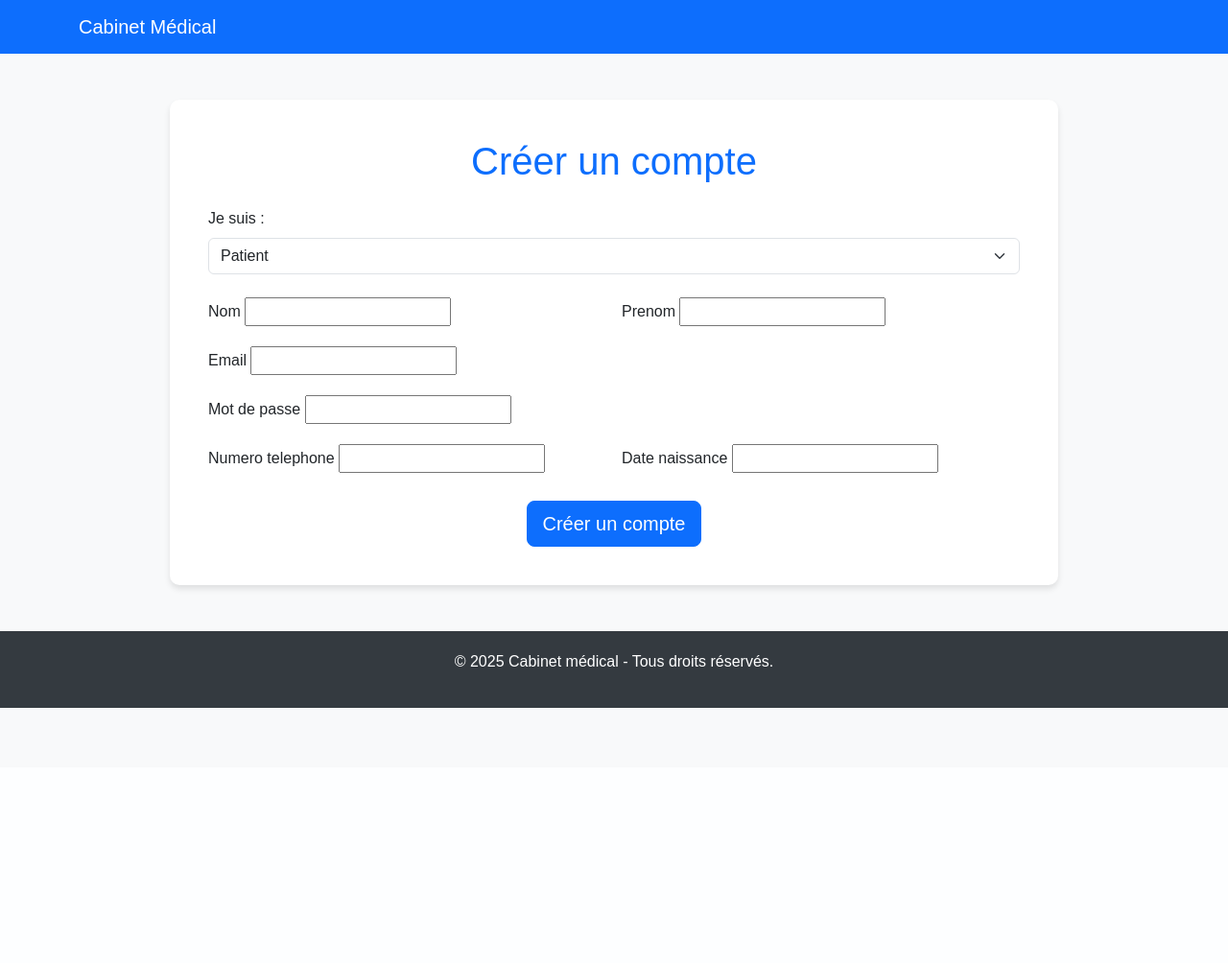
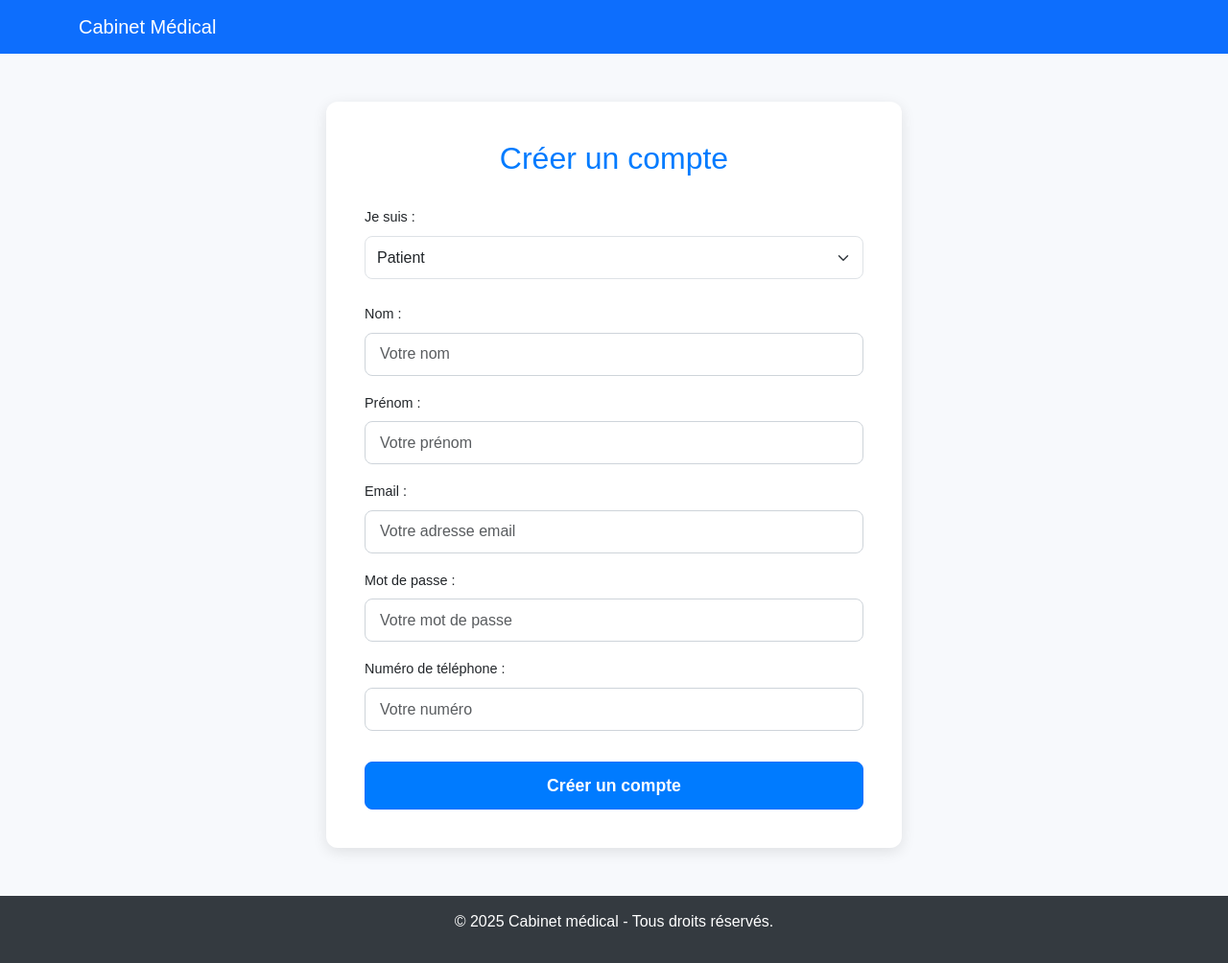
Before and after one commit to Hicham-0/proj_python, a Django app: page /creer_compte in a window 1280 px wide. Shown: the whole page at 96% size. Before the commit the page ends 738 px from the top, so only its background shows below. Run offline with Django 5.2, Linux system fonts and the light colour scheme.

Commit message:
modification interface

```diff
--- a/cabinet/forms.py
+++ b/cabinet/forms.py
@@ -7,10 +7,6 @@ class MedecinForm(forms.ModelForm):
     class Meta:
         model = Medecin
         fields = ['nom', 'prenom', 'email', 'mot_de_passe', 'specialite', 'numero_telephone', 'ville']
-        widgets = {
-            'specialite': forms.Select(attrs={'class': 'form-select'}),
-            'ville': forms.Select(attrs={'class': 'form-select'}),
-        }
 
 
 class PatientForm(forms.ModelForm):
--- a/cabinet/models.py
+++ b/cabinet/models.py
@@ -3,31 +3,15 @@ from django.db import models
 # Create your models here.
 
 class Medecin(models.Model):
-    VILLES_MAROC = [
-        ('casablanca', 'Casablanca'),
-        ('rabat', 'Rabat'),
-        ('marrakech', 'Marrakech'),
-        ('tangier', 'Tanger'),
-        ('fes', 'Fès'),
-        ('meknes', 'Meknès'),
-        ('agadir', 'Agadir'),
-        ('oujda', 'Oujda'),
-        ('tetouan', 'Tétouan'),
-    ]
+
 
     nom = models.CharField(max_length=50)
     prenom = models.CharField(max_length=50)
     email = models.EmailField(unique=True)
     mot_de_passe = models.CharField(max_length=128)
-    specialite = models.CharField(max_length=50, choices=[
-        ('generaliste', 'Généraliste'),
-        ('cardiologue', 'Cardiologue'),
-        ('dermatologue', 'Dermatologue'),
-        ('pediatre', 'Pédiatre'),
-        ('chirurgien', 'Chirurgien'),
-    ])
+    specialite = models.CharField(max_length=50)
     numero_telephone = models.CharField(max_length=15)
-    ville = models.CharField(max_length=50, choices=VILLES_MAROC)  # Liste déroulante des villes
+    ville = models.CharField(max_length=50)  # Liste déroulante des villes
 
     def __str__(self):
         return f"{self.nom} {self.prenom} - {self.specialite} ({self.ville})"
--- a/cabinet/templates/cabinet/landing.html
+++ b/cabinet/templates/cabinet/landing.html
@@ -48,10 +48,10 @@
             <div class="collapse navbar-collapse" id="navbarNav">
                 <ul class="navbar-nav me-auto">
                     <li class="nav-item">
-                        <a class="nav-link" href="#services">Services</a>
+                        <a class="nav-link" href="{% url 'services'%}">Services</a>
                     </li>
                     <li class="nav-item">
-                        <a class="nav-link" href="#about">À propos</a>
+                        <a class="nav-link" href="{% url 'A propos'%}">À propos</a>
                     </li>
                     <li class="nav-item">
                         <a class="nav-link" href="#contact">Contact</a>
@@ -187,4 +187,4 @@
 
     <!-- Bootstrap JS -->
     <script src="https://cdn.jsdelivr.net/npm/bootstrap@5.3.0-alpha3/dist/js/bootstrap.bundle.min.js"></script>
-</body
+</body>
--- a/cabinet/templates/cabinet/signup.html
+++ b/cabinet/templates/cabinet/signup.html
@@ -7,24 +7,65 @@
     <title>Créer un compte</title>
     <!-- Bootstrap CSS -->
     <link href="https://cdn.jsdelivr.net/npm/bootstrap@5.3.0-alpha3/dist/css/bootstrap.min.css" rel="stylesheet">
+    <link rel="stylesheet" href="https://cdnjs.cloudflare.com/ajax/libs/font-awesome/6.0.0/css/all.min.css">
     <style>
         body {
-            background-color: #f8f9fa;
-            font-family: 'Arial', sans-serif;
+            background-color: #f7f9fc;
+            font-family: 'Poppins', sans-serif;
         }
-        .form-section {
-            background-color: #ffffff;
+        .form-container {
+            max-width: 600px;
+            margin: 50px auto;
             padding: 40px;
-            border-radius: 10px;
-            box-shadow: 0 4px 6px rgba(0, 0, 0, 0.1);
+            background-color: #fff;
+            border-radius: 12px;
+            box-shadow: 0 4px 15px rgba(0, 0, 0, 0.1);
+        }
+        .form-container h1 {
+            font-size: 2rem;
+            color: #007bff;
+            margin-bottom: 30px;
+            text-align: center;
+        }
+        .form-label {
+            font-size: 0.9rem;
+            font-weight: 500;
+            margin-bottom: 8px;
+            display: inline-block;
         }
         .form-control {
-            height: calc(2.5rem + 2px); /* Uniformiser les champs */
+            height: 45px;
+            border-radius: 8px;
+            border: 1px solid #ced4da;
+            padding: 10px 15px;
+        }
+        .form-control:focus {
+            border-color: #007bff;
+            box-shadow: 0 0 5px rgba(30, 144, 255, 0.3);
+        }
+        .form-select {
+            height: 45px;
+            border-radius: 8px;
+        }
+        .btn-primary {
+            width: 100%;
+            height: 50px;
+            border-radius: 8px;
+            background-color: #007bff;
+            font-size: 1.1rem;
+            font-weight: bold;
+            transition: all 0.3s ease;
+        }
+        .btn-primary:hover {
+            background-color: #0056b3;
+            transform: scale(1.03);
         }
         .footer {
+            text-align: center;
             background-color: #343a40;
-            color: white;
-            padding: 20px 0;
+            color: #fff;
+            padding: 15px;
+            margin-top: 40px;
         }
     </style>
 </head>
@@ -37,11 +78,8 @@
     </nav>
 
     <!-- Form Section -->
-    <div class="container mt-5">
-        <div class="row justify-content-center">
-            <div class="col-lg-10">
-                <div class="form-section">
-                    <h1 class="text-center text-primary mb-4">Créer un compte</h1>
+    <div class="form-container">
+        <h1>Créer un compte</h1>
 
         <!-- Sélecteur de rôle -->
         <form method="GET" action="{% url 'creer_compte' %}" class="mb-4">
@@ -58,43 +96,64 @@
         <form method="POST" action="{% url 'creer_compte' %}">
             {% csrf_token %}
 
-                        <!-- Champs organisés en grille -->
-                        <div class="row g-3">
-                            <!-- Parcourir les champs dynamiquement -->
-                            {% for field in form.visible_fields %}
-                                {% if field.name in 'email mot_de_passe' %}
-                                    <!-- Champs larges -->
-                                    <div class="col-12">
-                                        <label for="{{ field.id_for_label }}" class="form-label">{{ field.label }}</label>
-                                        {{ field }}
-                                        {% if field.help_text %}
-                                            <small class="form-text text-muted">{{ field.help_text }}</small>
-                                        {% endif %}
+            <!-- Nom et Prénom -->
+            <div class="mb-3">
+                <label for="nom" class="form-label">Nom :</label>
+                <input type="text" class="form-control" id="nom" name="nom" placeholder="Votre nom">
             </div>
-                                {% else %}
-                                    <!-- Champs normaux côte à côte -->
-                                    <div class="col-md-6">
-                                        <label for="{{ field.id_for_label }}" class="form-label">{{ field.label }}</label>
-                                        {{ field }}
-                                        {% if field.help_text %}
-                                            <small class="form-text text-muted">{{ field.help_text }}</small>
-                                        {% endif %}
+            <div class="mb-3">
+                <label for="prenom" class="form-label">Prénom :</label>
+                <input type="text" class="form-control" id="prenom" name="prenom" placeholder="Votre prénom">
+            </div>
+
+            <!-- Email -->
+            <div class="mb-3">
+                <label for="email" class="form-label">Email :</label>
+                <input type="email" class="form-control" id="email" name="email" placeholder="Votre adresse email">
+            </div>
+
+            <!-- Mot de passe -->
+            <div class="mb-3">
+                <label for="mot_de_passe" class="form-label">Mot de passe :</label>
+                <input type="password" class="form-control" id="mot_de_passe" name="mot_de_passe" placeholder="Votre mot de passe">
+            </div>
+
+            {% if role == 'medecin' %}
+            <!-- Spécialité et Ville (Médecins uniquement) -->
+            <div class="mb-3">
+                <label for="specialite" class="form-label">Spécialité :</label>
+                <select id="specialite" name="specialite" class="form-select">
+                    <option value="generaliste">Généraliste</option>
+                    <option value="cardiologue">Cardiologue</option>
+                    <option value="dermatologue">Dermatologue</option>
+                    <option value="pediatre">Pédiatre</option>
+                    <option value="chirurgien">Chirurgien</option>
+                </select>
+            </div>
+            <div class="mb-3">
+                <label for="ville" class="form-label">Ville :</label>
+                <select id="ville" name="ville" class="form-select">
+                    <option value="casablanca">Casablanca</option>
+                    <option value="rabat">Rabat</option>
+                    <option value="marrakech">Marrakech</option>
+                    <option value="tangier">Tanger</option>
+                    <option value="fes">Fès</option>
+                </select>
             </div>
             {% endif %}
-                            {% endfor %}
+
+            <!-- Téléphone -->
+            <div class="mb-3">
+                <label for="numero_telephone" class="form-label">Numéro de téléphone :</label>
+                <input type="text" class="form-control" id="numero_telephone" name="numero_telephone" placeholder="Votre numéro">
             </div>
 
-                        <div class="text-center mt-4">
-                            <button type="submit" class="btn btn-primary btn-lg">Créer un compte</button>
-                        </div>
+            <button type="submit" class="btn btn-primary mt-3">Créer un compte</button>
         </form>
-                </div>
-            </div>
-        </div>
     </div>
 
     <!-- Footer -->
-    <footer class="footer text-center mt-5">
+    <footer class="footer">
         <p>© 2025 Cabinet médical - Tous droits réservés.</p>
     </footer>
 
```
Lines whose indentation alone changed are shown as unchanged.
